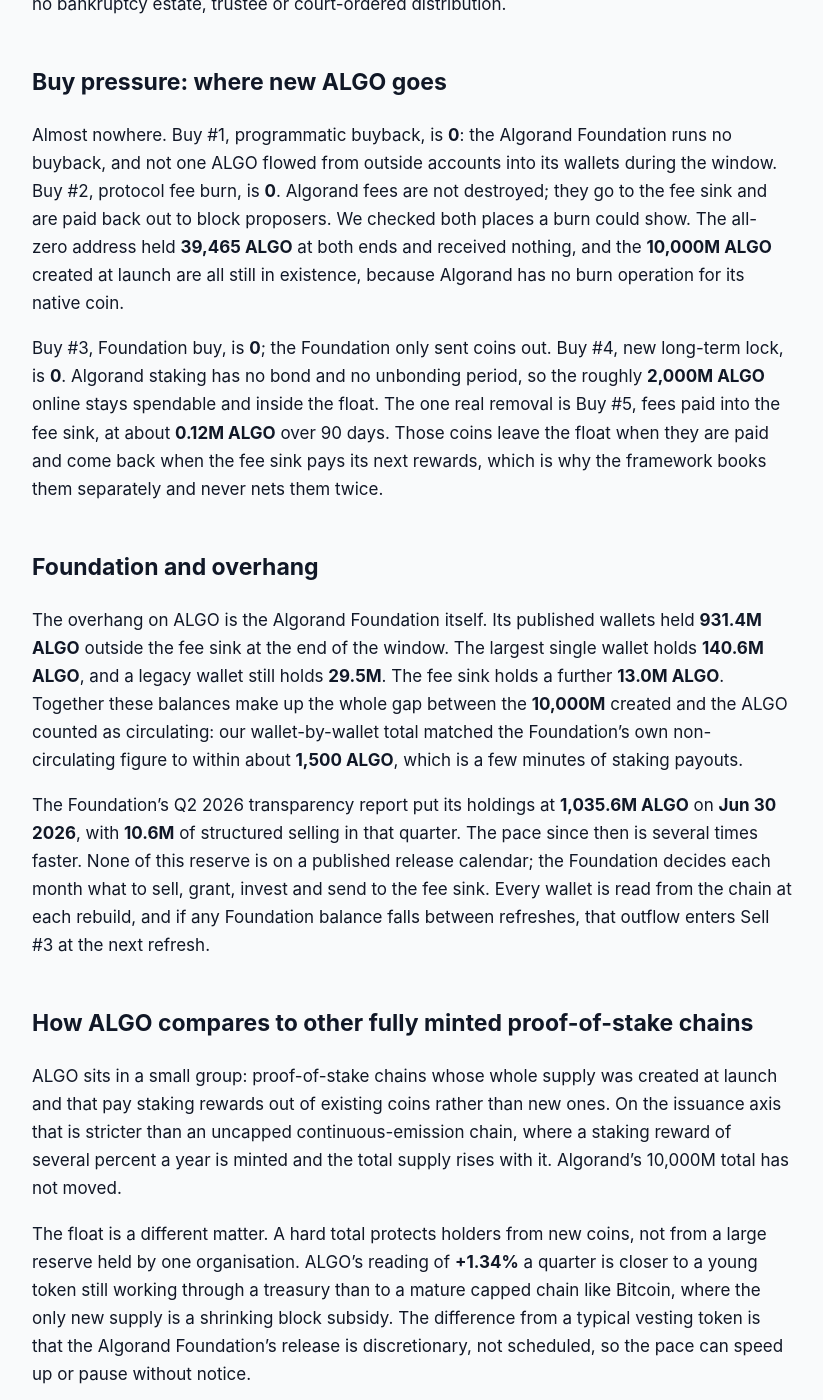
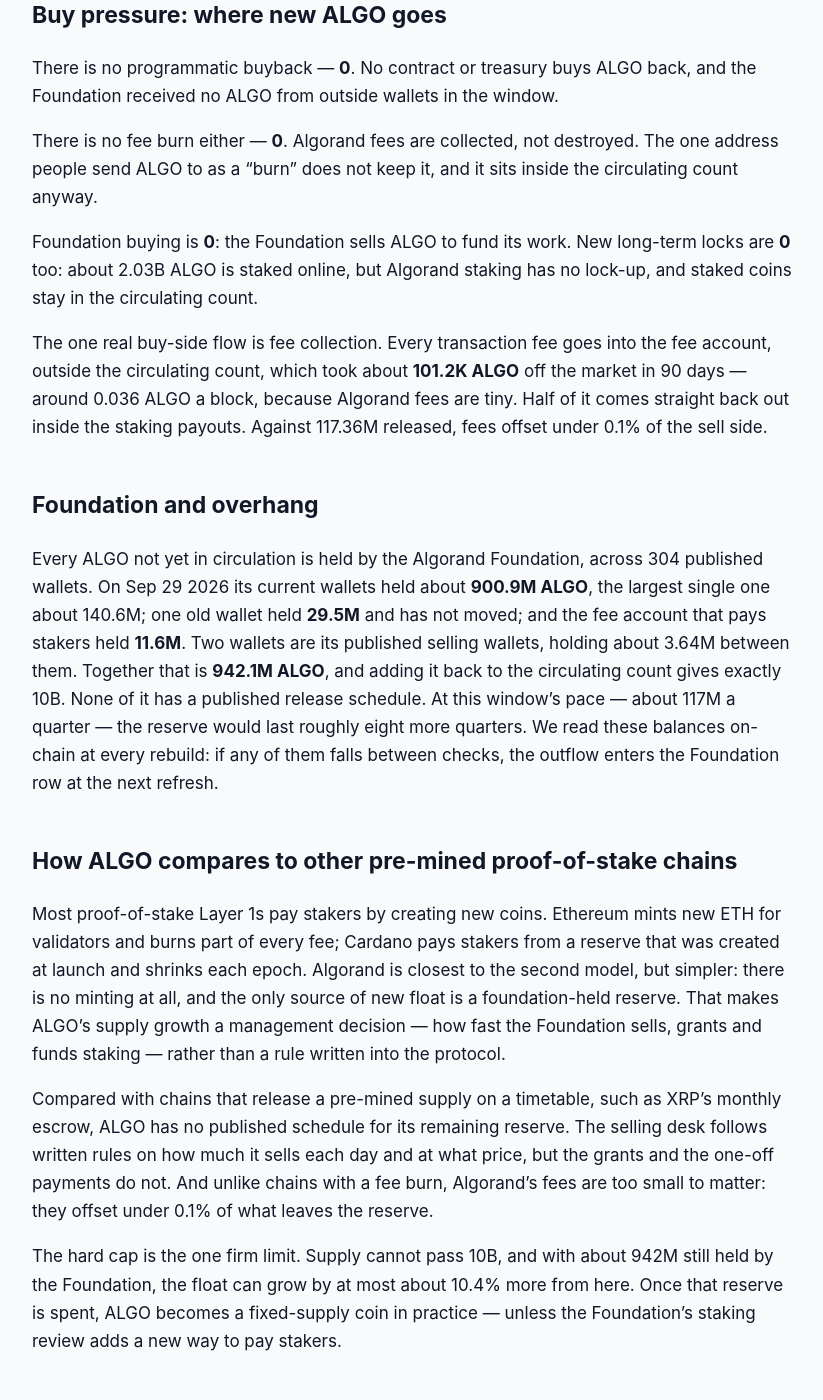
Before and after one commit to jeevansongmy-spec/mrnasdog-articles, a Jekyll site: the page built from crypto/algo-pressure-framework.md, in a window 1280 px wide and 1400 px high, scrolled down 1446 px. Shown: the whole window, without its empty margins (228-1051 px from the left). Built offline with Jekyll 4.4.1, drawn with Linux system fonts in a browser that asks for light colours; some of the changed text lies outside the part shown.

Commit message:
publish: crypto/algo-pressure-framework

```diff
--- a/crypto/algo-pressure-framework.md
+++ b/crypto/algo-pressure-framework.md
@@ -1,6 +1,6 @@
 ---
 title:         "ALGO Inflation Analysis · September 2026 · Supply growing · projected to keep growing"
-description:   "ALGO supply grows 1.34% in 90 days: Algorand mints nothing, but Foundation wallets released 102.5M ALGO and staking rewards 18.9M. Full ledger and risks."
+description:   "ALGO supply is growing with no minting: 98.4M ALGO left Foundation wallets and 18.9M went to stakers in 90 days, +1.29% net, about +0.82% next. 10B hard cap."
 canonical_url: "https://mrnasdog.com/research/algo/inflation"
 tags:                    ["crypto", "algo", "algorand", "layer1"]
 published:     true
@@ -10,46 +10,50 @@ Originally published at [ALGO Inflation Analysis · September 2026 · Supply gro
 
 # ALGO Inflation Analysis · September 2026 · Supply growing · projected to keep growing
 
-ALGO supply is growing and is projected to keep growing, even though Algorand mints nothing: all **10,000M ALGO** were created at launch. The Pressure Framework reads **+1.34%** over the last 90 days and **+0.86%** for the next 90, because Algorand Foundation wallets released **102.47M ALGO** to outside accounts and staking rewards paid from a Foundation-funded fee pot added **18.91M**, against only **0.12M** of fees taken back off the market. The monitor reads **+1.41%**. The ceiling is the Foundation's remaining **931.4M ALGO**.
+ALGO supply is growing even though Algorand never creates a new coin. All **10B ALGO** were made at launch, and the Algorand Foundation still holds about **942M** of them outside the circulating count. In the last 90 days **117.36M ALGO** left those Foundation accounts — **98.44M** from its wallets and **18.91M** as staking payouts — while fees took back only **101.2K**. Net, circulating ALGO rose **+1.29%**, and we project about **+0.82%** for the next 90 days, capped by what the Foundation has left.
 
 ## The verdict, in one paragraph
 
-Against a circulating base of **9,042.8M ALGO**, the framework books **121.38M ALGO** of sell pressure and **0.12M ALGO** of buy pressure over the trailing 90 days, a net of **+1.34%**, and projects **+0.86%** for the next 90 days. The inflation monitor reads **+1.41%** for the same window, a gap of **0.07 percentage points**, which sits inside the framework's 0.5-point tolerance, so the overview carries no warning chip. The label for ALGO is a **fully minted chain whose float grows by Foundation release**: the protocol cannot print ALGO today, but the Algorand Foundation's reserve reaches the market every week.
+Over the 90 days to Sep 29 2026, Algorand added **117.36M ALGO** to the market and removed **101.2K**, a net rise of **+1.29%** on a circulating supply of **9.06B ALGO**. Our inflation monitor, which reads the circulating count day by day, shows **+1.33%** for the same stretch — a gap of **0.03 percentage points**, well inside our 0.5-point tolerance, so no warning chip is shown. For the next 90 days we project **+0.82%**: the steady streams continue, but two large one-off Foundation payments are not repeated. In one line: ALGO is a fixed-supply coin whose float is still growing, because the Foundation's reserve is being released into it.
 
 ## Sell pressure: where new ALGO comes from
 
-Sell #1, protocol inflation, is **18.91M ALGO**, and it is not minting. Since early 2025 every Algorand block pays the account that proposed it a bonus plus half of the block's fees. That payment comes out of the fee sink, an account that sits outside the float, and the Algorand Foundation keeps it full: it sent **10.3M ALGO** into the fee sink on **Jul 10 2026** and **9.0M ALGO** on **Aug 19 2026**. Across the window the fee sink paid out **19.54M ALGO**, of which **0.63M** went to a Foundation node and stayed outside the float, leaving **18.91M ALGO** that reached outside stakers. We checked that no coin is created along the way: over a run of 21 blocks, the change in Algorand's counted money equalled the payouts minus the fees to the last micro-ALGO. The bonus fell from **8.51** to **8.26 ALGO** per block across the window, because it drops 1% every million blocks, so the next 90 days should bring about **18.38M ALGO**.
+Protocol inflation, in the usual sense, does not exist on Algorand: there is no mint, and the 10B total has not changed since launch. But stakers are paid, and the money comes from a fee account the Foundation tops up — it moved **19.3M ALGO** into it this window. That account sits outside the circulating count, so each payout to an outside staker adds new coins to the market. Paid block by block, the payouts came to **18.91M ALGO** in 90 days, with a proposer paid on about 82% of blocks. The reward per block falls 1% every million blocks — from 8.51 ALGO at the start of the window to 8.26 ALGO now — so the next 90 days come to about **18.39M**.
 
-Sell #2, vesting unlocks, is **0**. Algorand's launch vesting schedule for the public sale, node grants, team and investors finished in 2024, and no tranche is left to unlock.
+Vesting unlocks add **0**. The launch-era vesting schedules ended in 2024, and no unlock tracker lists anything left to release.
 
-Sell #3, Foundation and unscheduled unlocks, is the main story at **102.47M ALGO**. We read every one of the Algorand Foundation's published wallets, 74 current and 230 legacy, and traced every payment that left them for an outside account. **48.28M ALGO** went to the account that receives the Foundation's structured selling, in tranches of 3M to 5M from Jun 29 to Aug 26 2026. **30.00M ALGO** left in a single payment on **Jul 17 2026** to an account that has since passed it all on. **12.63M ALGO** left in a single payment on **Sep 22 2026**. The remaining **11.56M ALGO** went out as xGov awards, grants and operating payments. For the next 90 days the framework keeps the repeating streams, **59.84M ALGO**, and leaves out the two one-off payments, which have no schedule. Sell #4, long-term locked or bankruptcy, is **0**: ALGO has no bankruptcy estate, trustee or court-ordered distribution.
+Foundation releases are the largest row: **98.44M ALGO** left Foundation wallets for outside hands in 90 days. Of that, **43.28M** went through the Foundation's rules-based selling desk in tranches from Jul 2 to Aug 26 2026; **30.00M** went out in a single payment on Jul 17 2026 and was then passed on in smaller lots; **12.63M** went out in a single payment on Sep 22 2026 to a new wallet that still holds it; and **12.53M** paid for grants, community programs and running costs. July alone saw 66.14M leave. For the next 90 days we keep the recurring streams at their window pace, **55.81M**, and drop the two single payments, which had no schedule.
+
+Long-term locks and bankruptcy add **0**: Algorand has no estate, no trustee schedule and no unwinding lock.
 
 ## Buy pressure: where new ALGO goes
 
-Almost nowhere. Buy #1, programmatic buyback, is **0**: the Algorand Foundation runs no buyback, and not one ALGO flowed from outside accounts into its wallets during the window. Buy #2, protocol fee burn, is **0**. Algorand fees are not destroyed; they go to the fee sink and are paid back out to block proposers. We checked both places a burn could show. The all-zero address held **39,465 ALGO** at both ends and received nothing, and the **10,000M ALGO** created at launch are all still in existence, because Algorand has no burn operation for its native coin.
+There is no programmatic buyback — **0**. No contract or treasury buys ALGO back, and the Foundation received no ALGO from outside wallets in the window.
 
-Buy #3, Foundation buy, is **0**; the Foundation only sent coins out. Buy #4, new long-term lock, is **0**. Algorand staking has no bond and no unbonding period, so the roughly **2,000M ALGO** online stays spendable and inside the float. The one real removal is Buy #5, fees paid into the fee sink, at about **0.12M ALGO** over 90 days. Those coins leave the float when they are paid and come back when the fee sink pays its next rewards, which is why the framework books them separately and never nets them twice.
+There is no fee burn either — **0**. Algorand fees are collected, not destroyed. The one address people send ALGO to as a "burn" does not keep it, and it sits inside the circulating count anyway.
+
+Foundation buying is **0**: the Foundation sells ALGO to fund its work. New long-term locks are **0** too: about 2.03B ALGO is staked online, but Algorand staking has no lock-up, and staked coins stay in the circulating count.
+
+The one real buy-side flow is fee collection. Every transaction fee goes into the fee account, outside the circulating count, which took about **101.2K ALGO** off the market in 90 days — around 0.036 ALGO a block, because Algorand fees are tiny. Half of it comes straight back out inside the staking payouts. Against 117.36M released, fees offset under 0.1% of the sell side.
 
 ## Foundation and overhang
 
-The overhang on ALGO is the Algorand Foundation itself. Its published wallets held **931.4M ALGO** outside the fee sink at the end of the window. The largest single wallet holds **140.6M ALGO**, and a legacy wallet still holds **29.5M**. The fee sink holds a further **13.0M ALGO**. Together these balances make up the whole gap between the **10,000M** created and the ALGO counted as circulating: our wallet-by-wallet total matched the Foundation's own non-circulating figure to within about **1,500 ALGO**, which is a few minutes of staking payouts.
+Every ALGO not yet in circulation is held by the Algorand Foundation, across 304 published wallets. On Sep 29 2026 its current wallets held about **900.9M ALGO**, the largest single one about 140.6M; one old wallet held **29.5M** and has not moved; and the fee account that pays stakers held **11.6M**. Two wallets are its published selling wallets, holding about 3.64M between them. Together that is **942.1M ALGO**, and adding it back to the circulating count gives exactly 10B. None of it has a published release schedule. At this window's pace — about 117M a quarter — the reserve would last roughly eight more quarters. We read these balances on-chain at every rebuild: if any of them falls between checks, the outflow enters the Foundation row at the next refresh.
 
-The Foundation's Q2 2026 transparency report put its holdings at **1,035.6M ALGO** on **Jun 30 2026**, with **10.6M** of structured selling in that quarter. The pace since then is several times faster. None of this reserve is on a published release calendar; the Foundation decides each month what to sell, grant, invest and send to the fee sink. Every wallet is read from the chain at each rebuild, and if any Foundation balance falls between refreshes, that outflow enters Sell #3 at the next refresh.
+## How ALGO compares to other pre-mined proof-of-stake chains
 
-## How ALGO compares to other fully minted proof-of-stake chains
+Most proof-of-stake Layer 1s pay stakers by creating new coins. Ethereum mints new ETH for validators and burns part of every fee; Cardano pays stakers from a reserve that was created at launch and shrinks each epoch. Algorand is closest to the second model, but simpler: there is no minting at all, and the only source of new float is a foundation-held reserve. That makes ALGO's supply growth a management decision — how fast the Foundation sells, grants and funds staking — rather than a rule written into the protocol.
 
-ALGO sits in a small group: proof-of-stake chains whose whole supply was created at launch and that pay staking rewards out of existing coins rather than new ones. On the issuance axis that is stricter than an uncapped continuous-emission chain, where a staking reward of several percent a year is minted and the total supply rises with it. Algorand's 10,000M total has not moved.
+Compared with chains that release a pre-mined supply on a timetable, such as XRP's monthly escrow, ALGO has no published schedule for its remaining reserve. The selling desk follows written rules on how much it sells each day and at what price, but the grants and the one-off payments do not. And unlike chains with a fee burn, Algorand's fees are too small to matter: they offset under 0.1% of what leaves the reserve.
 
-The float is a different matter. A hard total protects holders from new coins, not from a large reserve held by one organisation. ALGO's reading of **+1.34%** a quarter is closer to a young token still working through a treasury than to a mature capped chain like Bitcoin, where the only new supply is a shrinking block subsidy. The difference from a typical vesting token is that the Algorand Foundation's release is discretionary, not scheduled, so the pace can speed up or pause without notice.
-
-Compared with exchange tokens that burn coins with a share of revenue, Algorand has no removal mechanism of any size. Its fees are recycled to stakers, so network use does not shrink supply; at about **0.12M ALGO** a quarter, fees would need to grow several hundred times to offset the Foundation's releases.
+The hard cap is the one firm limit. Supply cannot pass 10B, and with about 942M still held by the Foundation, the float can grow by at most about 10.4% more from here. Once that reserve is spent, ALGO becomes a fixed-supply coin in practice — unless the Foundation's staking review adds a new way to pay stakers.
 
 ## What to watch in the next 90 days
 
-First, the Algorand Foundation's structured selling: its last tranche to the selling account was on **Aug 26 2026**, and whether it resumes decides most of the forward number. Second, the staking bonus steps down 1% at about **Oct 15 2026**, **Nov 16 2026** and **Dec 18 2026**, trimming Sell #1 slightly. Third, the Foundation's Q3 2026 transparency report, due around the end of October, which should explain the **30.00M** Jul 17 payment and the **12.63M** Sep 22 payment. Fourth, the King Safety paper on how to pay stakers once the Foundation bonus ends; on **Jul 1 2026** the Foundation said the bonus now runs to 2028, and the options it is studying include new-coin rewards, which would need 90% of online stake to approve. Fifth, the fee sink balance of **13.0M ALGO** and the next Foundation refill.
+The staking reward per block steps down 1% at block 66M, around Oct 15 2026, then again around Nov 16 2026 and Dec 18 2026; each step trims the payouts slightly. The selling desk has not sent a tranche since Aug 26 2026 — if it restarts, it adds to the Foundation row. The Foundation's Q3 2026 transparency report, due around late October, should show how much it sold and granted in July to September. The Foundation's review of how to pay stakers after the current bonus funding ends is still with its advisory council; any change that funds rewards by creating new ALGO would change this reading. And the 12.63M ALGO paid out on Sep 22 2026 still sits in one wallet — it is already counted as circulating, so moving it adds nothing new.
 
 ## Summary
 
-The MrNasdog Pressure Framework reads ALGO at **+1.34%** over the trailing 90 days and **+0.86%** projected forward: supply growing, projected to keep growing. Algorand mints nothing and burns nothing; the float grows because the Algorand Foundation released **102.47M ALGO** from its reserve and funded **18.91M ALGO** of staking rewards through the fee sink. The key risk is that this release is discretionary and large, with **931.4M ALGO** still in Foundation wallets. The ceiling is firm: Algorand's **10,000M ALGO** total has not changed since launch, and changing it would take a protocol upgrade approved by 90% of online stake.
+ALGO's circulating supply grew **+1.29%** in the 90 days to Sep 29 2026, and we project **+0.82%** for the next 90 days. Algorand never mints new coins, so all of that growth is the Algorand Foundation releasing its reserve: **98.44M ALGO** from its wallets and **18.91M** in staking payouts, against only **101.2K** taken back by fees. The key risk is the pace of Foundation selling and grants, which follows no public schedule for the remaining **942M ALGO**. The ceiling is firm: supply can never pass 10B.
 
-MrNasdog Pressure Framework analysis of ALGO, Metric 1 — Inflation. Data + explanation only. Not financial advice. Updated Sep 23 2026.
+*MrNasdog Pressure Framework analysis of ALGO, Metric 1 — Inflation. Data + explanation only. Not financial advice. Checked Sep 29 2026.*
```
